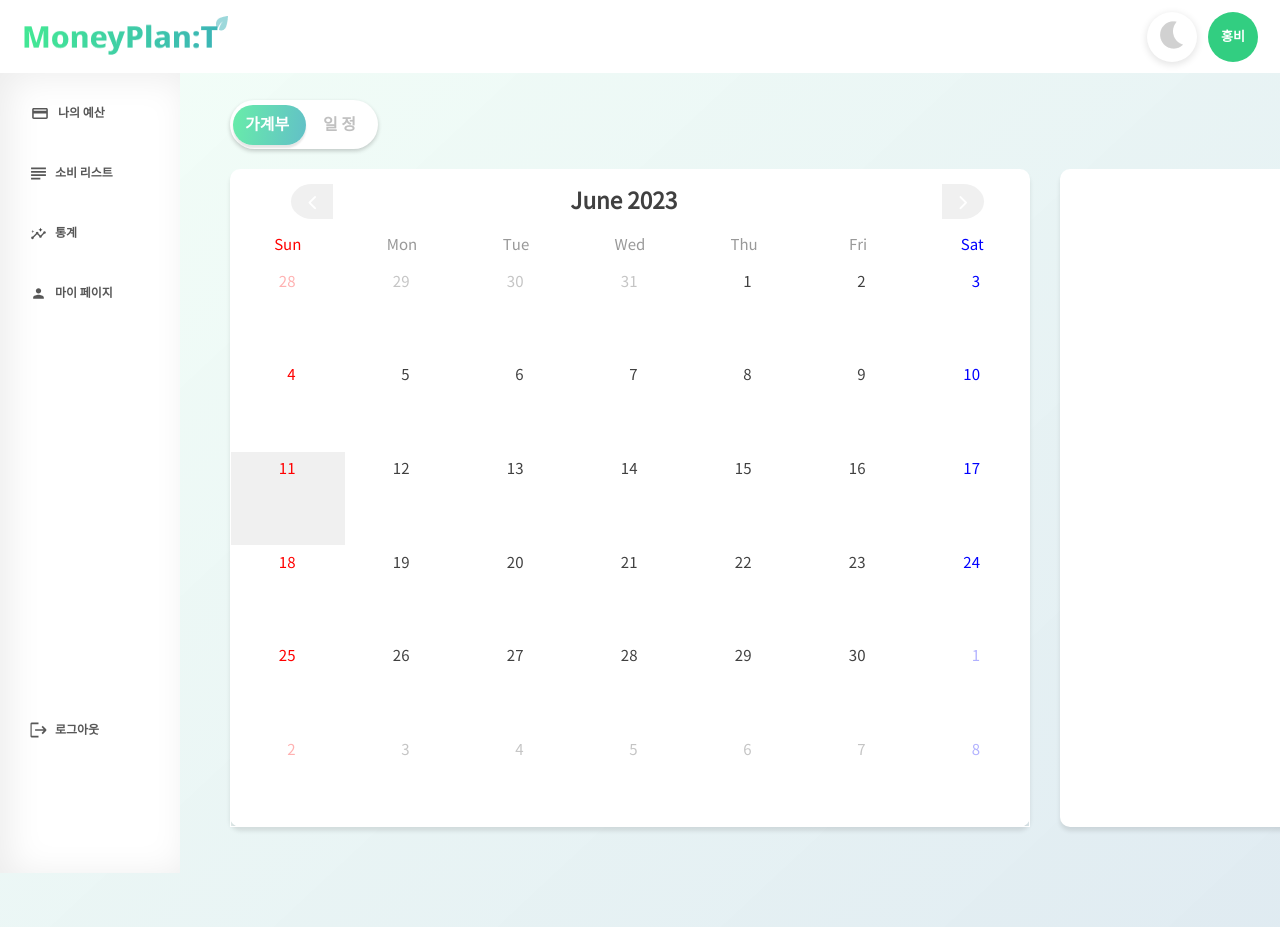
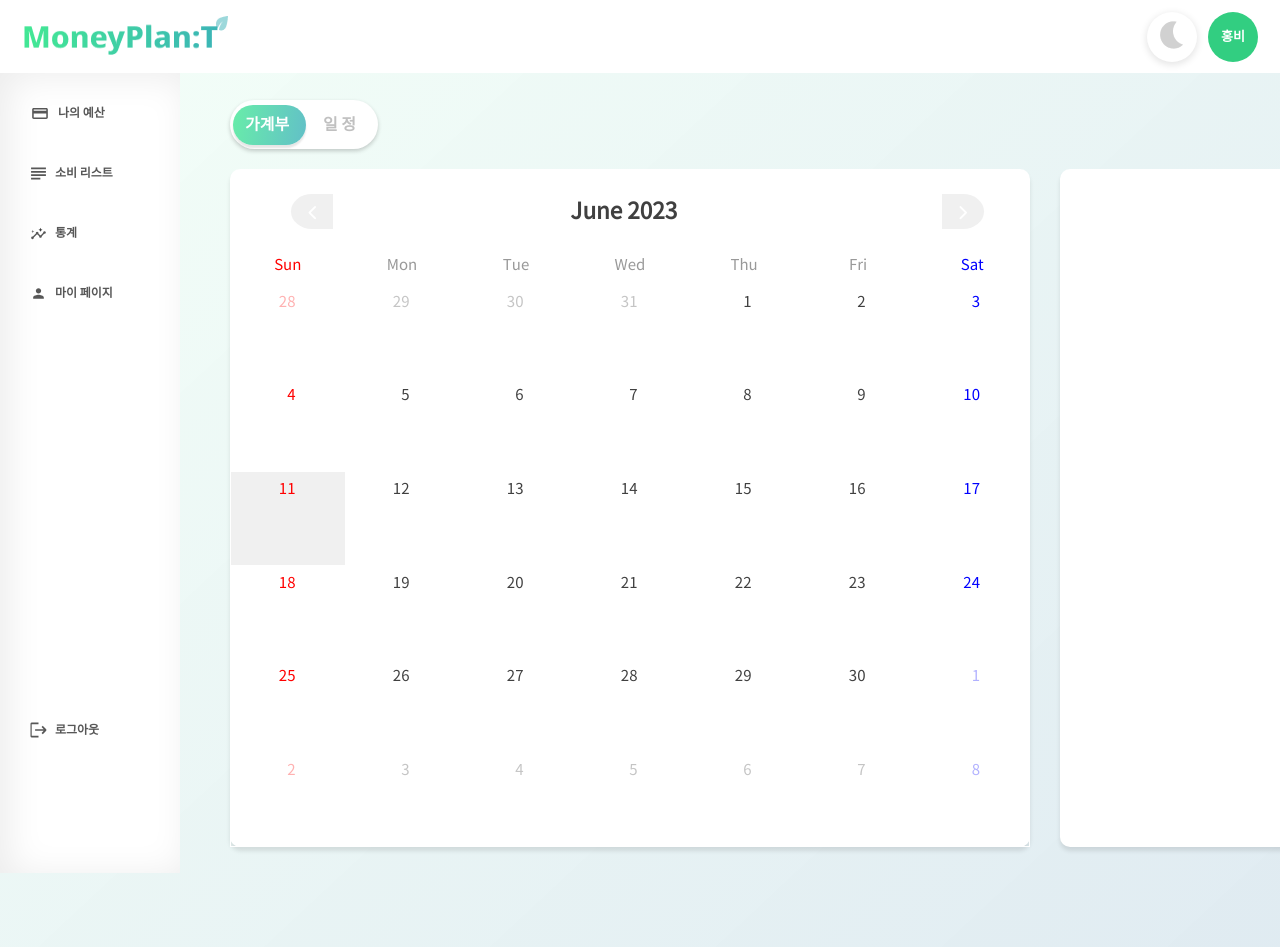
Before and after one commit to lamsasa/frontCheck, a React (Create React App) app: page / in a window 1280 px wide. Shown: the top 947 px of the page. Built offline with nearby package versions, Linux system fonts and the light colour scheme; no server answers.

Commit message:
🎨 캘린더 반응형 수정중

```diff
--- a/package.json
+++ b/package.json
@@ -18,6 +18,7 @@
     "bootstrap": "5.2.3",
     "chart.js": "^4.3.0",
     "chartjs-plugin-datalabels": "^2.2.0",
+    "interaction": "^0.0.1",
     "moment": "^2.29.4",
     "react": "^18.2.0",
     "react-calendar": "^4.2.1",
--- a/src/components/calendar/MyCalendar.css
+++ b/src/components/calendar/MyCalendar.css
@@ -1,7 +1,4 @@
 .fc {
-  /* padding: 10px; */
-  width: 800px;
-  height: auto;
   display: flex;
   justify-items: center;
 
@@ -124,6 +121,7 @@
   justify-content: center;
   margin: 15px;
   margin-left: 100px;
+  padding: 10px;
 }
 
 .fc .fc-button-group{
--- a/src/components/calendar/MyCalendar.jsx
+++ b/src/components/calendar/MyCalendar.jsx
@@ -3,6 +3,7 @@ import styled from 'styled-components';
 import googleCalendarPlugin from '@fullcalendar/google-calendar';
 import FullCalendar from '@fullcalendar/react';
 import dayGridPlugin from '@fullcalendar/daygrid';
+import useViewport from '../../hooks/viewportHook';
 import './MyCalendar.css';
 
 const CalendarContainer = styled.div`
@@ -10,6 +11,8 @@ const CalendarContainer = styled.div`
 .fc {
   background-color: ${({ theme }) => theme.bgColor};
   --fc-border-color: ${({ theme }) => theme.bgColor};
+  width: ${(props) => (props.isMobile ? '768px' : '800px')};
+  height: ${(props) => (props.isMobile ? '50px' : 'auto')};
 }
 
 .fc-day-today {
@@ -39,12 +42,13 @@ const CalendarContainer = styled.div`
 
 
 export default function MyCalendar({ isCal }) {
+  const { isMobile } = useViewport();
 
   // render() {
   const apiKey = process.env.REACT_APP_CAL_API_KEY;
 
   return (
-    <CalendarContainer>
+    <CalendarContainer isMobile={isMobile}>
 
       <div className="calendar_Main">
         {isCal ?
```
Also changed, not shown: 1 other file (tests, documents, lock files or other folders).
